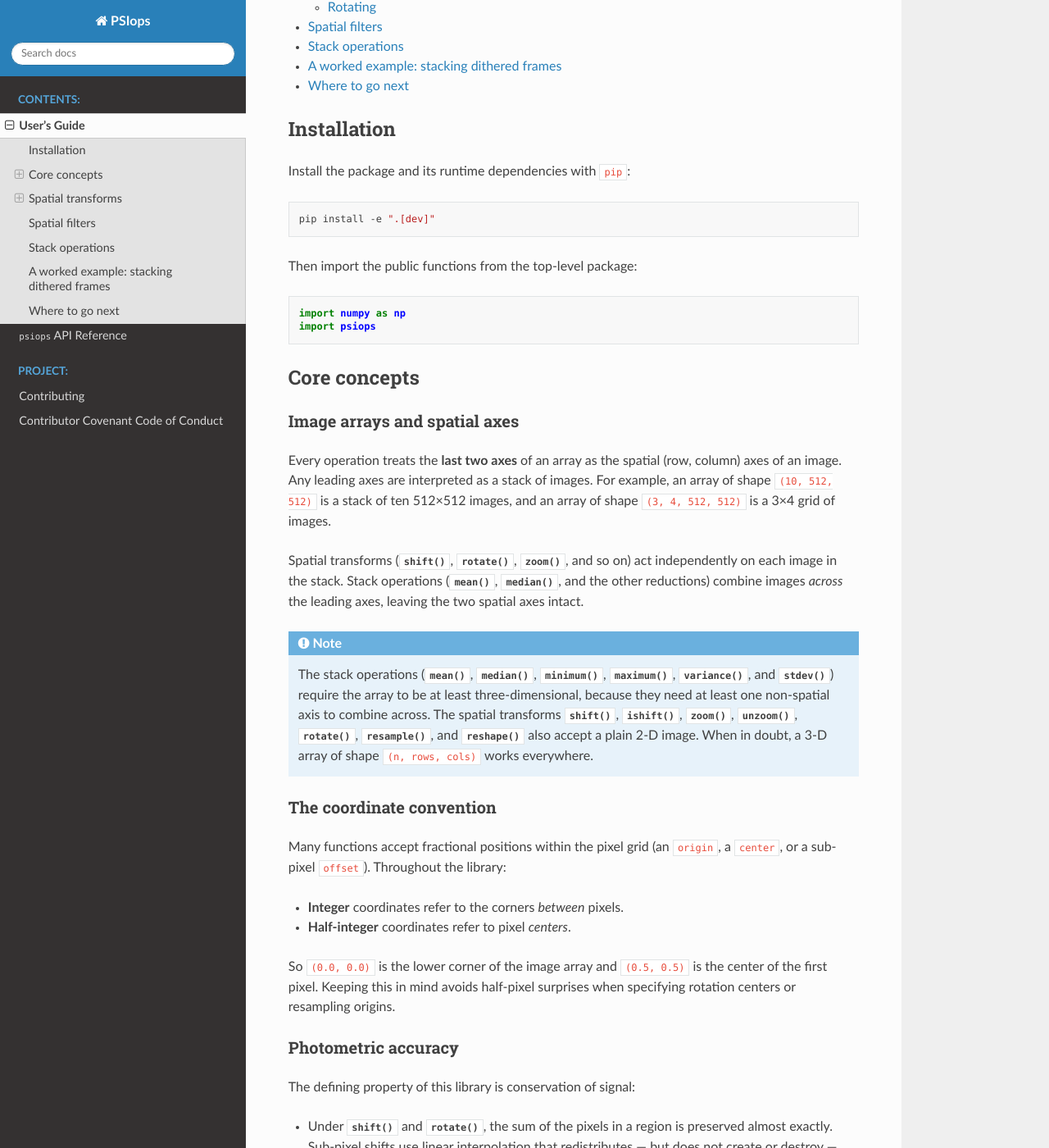
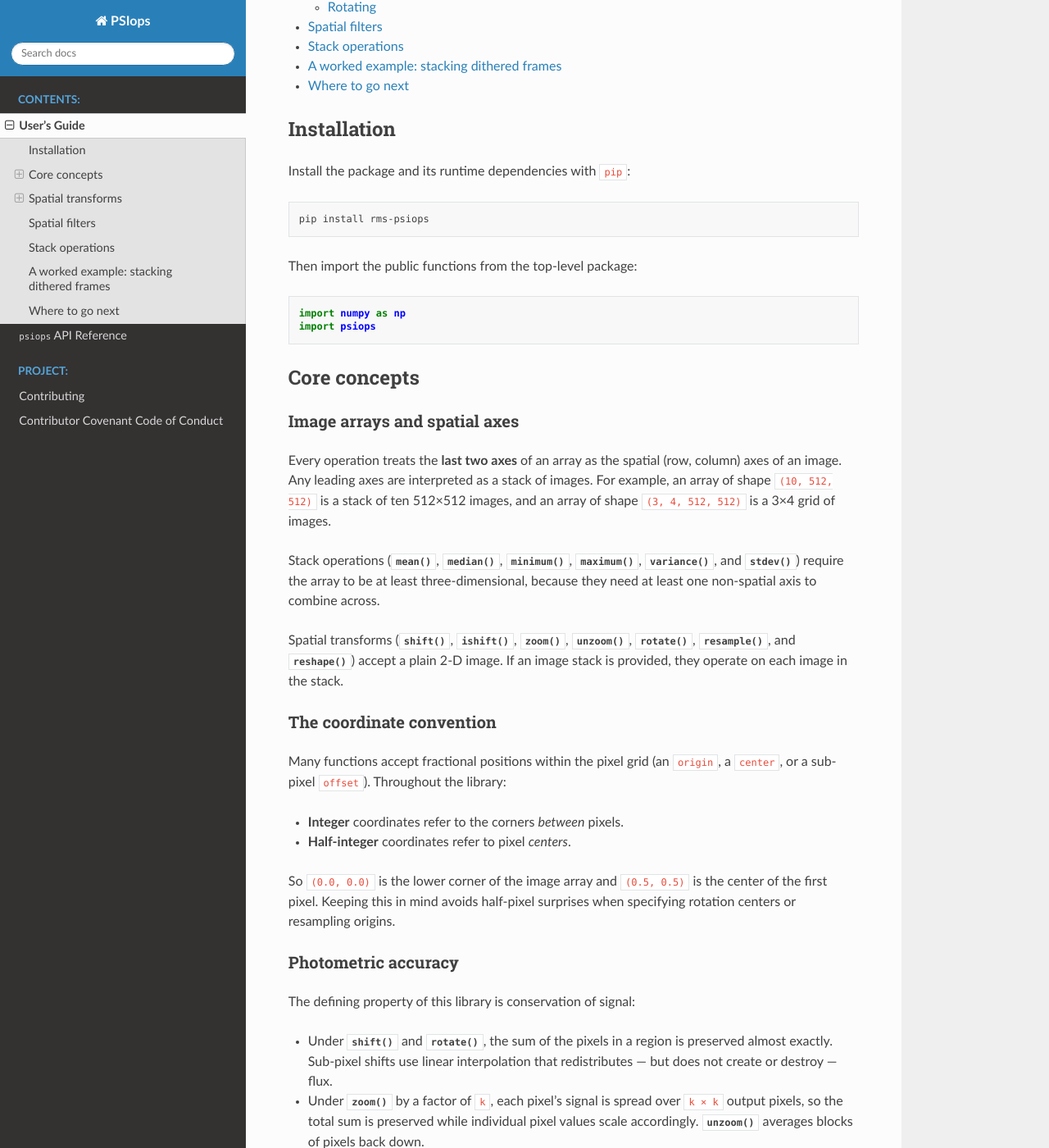
Before and after one commit to SETI/rms-psiops, a Sphinx documentation site: the page built from docs/userguide.rst, in a window 1280 px wide and 1400 px high, scrolled down 752 px. Shown: the whole window at 82% size. Built offline with Sphinx 7.4.7 and the Read the Docs theme 3.1.0, drawn with Linux system fonts in a browser that asks for light colours.

Commit message:
docs: simplify install command and reword the dimensionality note
Use `pip install rms-psiops` in the User's Guide, and present the 2-D/3-D
dimensionality guidance as plain prose paragraphs rather than an
admonition.

Co-Authored-By: Claude Opus 4.8 (1M context) <noreply@anthropic.com>

```diff
--- a/docs/userguide.rst
+++ b/docs/userguide.rst
@@ -25,7 +25,7 @@ Install the package and its runtime dependencies with ``pip``:
 
 .. code-block:: bash
 
-   pip install -e ".[dev]"
+   pip install rms-psiops
 
 Then import the public functions from the top-level package:
 
@@ -46,22 +46,15 @@ column) axes of an image. Any leading axes are interpreted as a stack of images.
 For example, an array of shape ``(10, 512, 512)`` is a stack of ten 512×512
 images, and an array of shape ``(3, 4, 512, 512)`` is a 3×4 grid of images.
 
-Spatial transforms (:func:`~psiops.shift`, :func:`~psiops.rotate`,
-:func:`~psiops.zoom`, and so on) act independently on each image in the stack.
-Stack operations (:func:`~psiops.mean`, :func:`~psiops.median`, and the other
-reductions) combine images *across* the leading axes, leaving the two spatial
-axes intact.
+Stack operations (:func:`~psiops.mean`, :func:`~psiops.median`,
+:func:`~psiops.minimum`, :func:`~psiops.maximum`, :func:`~psiops.variance`, and
+:func:`~psiops.stdev`) require the array to be at least three-dimensional,
+because they need at least one non-spatial axis to combine across.
 
-.. note::
-
-   The stack operations (:func:`~psiops.mean`, :func:`~psiops.median`,
-   :func:`~psiops.minimum`, :func:`~psiops.maximum`, :func:`~psiops.variance`, and
-   :func:`~psiops.stdev`) require the array to be at least three-dimensional,
-   because they need at least one non-spatial axis to combine across. The spatial
-   transforms :func:`~psiops.shift`, :func:`~psiops.ishift`, :func:`~psiops.zoom`,
-   :func:`~psiops.unzoom`, :func:`~psiops.rotate`, :func:`~psiops.resample`, and
-   :func:`~psiops.reshape` also accept a plain 2-D image. When in doubt, a 3-D
-   array of shape ``(n, rows, cols)`` works everywhere.
+Spatial transforms (:func:`~psiops.shift`, :func:`~psiops.ishift`,
+:func:`~psiops.zoom`, :func:`~psiops.unzoom`, :func:`~psiops.rotate`,
+:func:`~psiops.resample`, and :func:`~psiops.reshape`) accept a plain 2-D
+image. If an image stack is provided, they operate on each image in the stack.
 
 
 The coordinate convention
```
